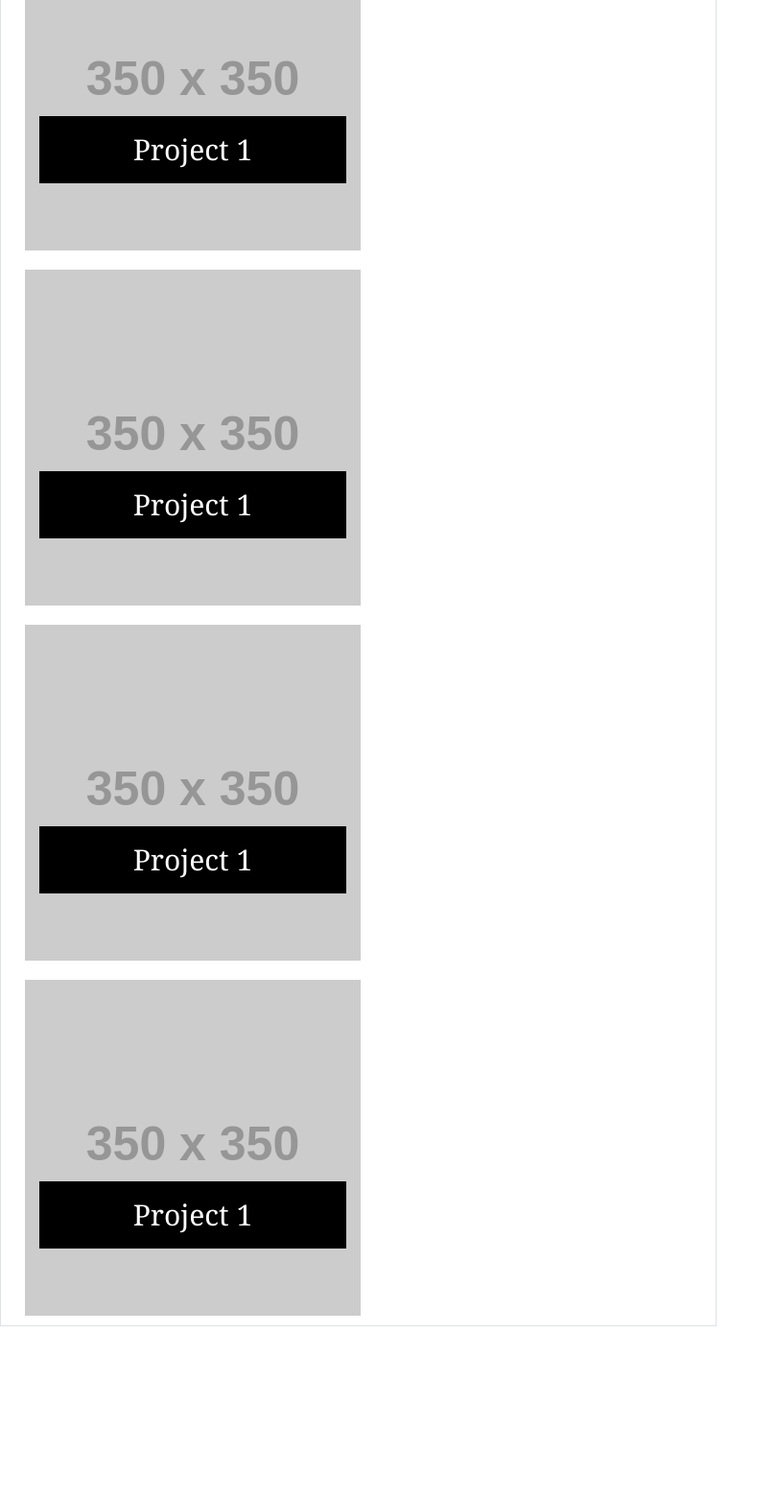
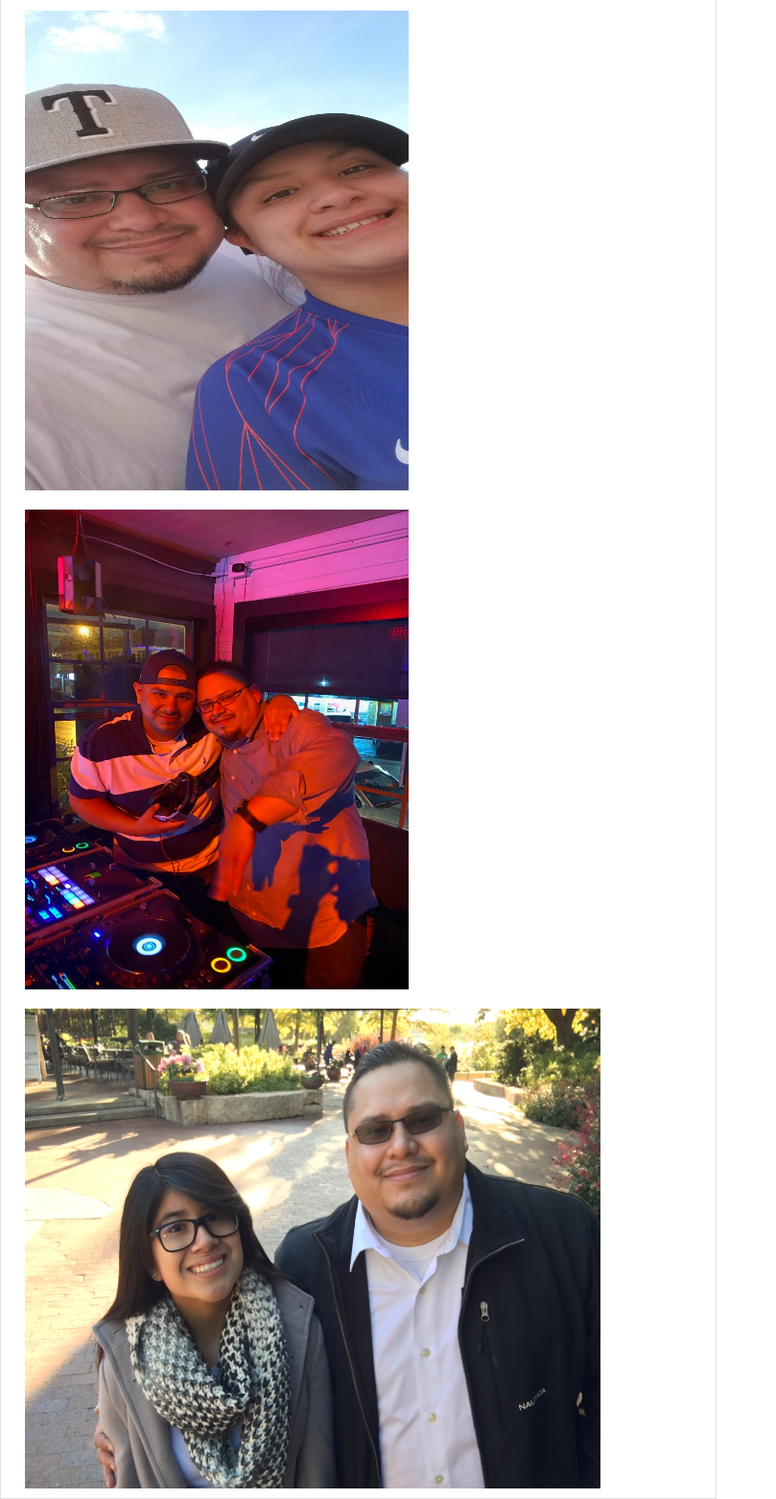
Before and after one commit to robertsantos-dfw/02-Homework, a plain HTML site: page portfolio.html in a window 1280 px wide. Shown: the part 1000-2562 px from the top of the page at 96% size, without its empty margins (0-809 px from the left). Before the commit the page ends 2382 px from the top, so only its background shows below. Drawn offline with nearby package versions, Linux system fonts and the light colour scheme; placeholder pictures from the web are drawn by us.

Commit message:
added additional pics for portfolio, updated index.html

```diff
--- a/portfolio.html
+++ b/portfolio.html
@@ -47,30 +47,26 @@
             <div class="col">
                 <div class="portfolios">
                     <div class="pf">
-                        <img src="https://placehold.it/350x350" alt="About Me">
-                        <div class="pftitle"><a href="#">Project 1</a></div>
+                        <img src="./Assets/Images/other1.jpg" width="300" height="400" alt="About Me">
+
                     </div>
                     <div class="pf">
-                        <img src="https://placehold.it/350x350" alt="About Me">
-                        <div class="pftitle"><a href="#">Project 1</a></div>
+                        <img src="./Assets/Images/other2.jpg" width="500" height="400" alt="About Me">
+
                     </div>
 
                     <div class="pf">
-                        <img src="https://placehold.it/350x350" alt="About Me">
-                        <div class="pftitle"><a href="#">Project 1</a></div>
-                    </div>
-                    <div class="pf">
-                        <img src="https://placehold.it/350x350" alt="About Me">
-                        <div class="pftitle"><a href="#">Project 1</a></div>
+                        <img src="./Assets/Images/other3.jpg" width="400" height="500" alt="About Me">
+
                     </div>
 
                     <div class="pf">
-                        <img src="https://placehold.it/350x350" alt="About Me">
-                        <div class="pftitle"><a href="#">Project 1</a></div>
+                        <img src="./Assets/Images/other4.jpg" width="400" height="500" alt="About Me">
+
                     </div>
                     <div class="pf">
-                        <img src="https://placehold.it/350x350" alt="About Me">
-                        <div class="pftitle"><a href="#">Project 1</a></div>
+                        <img src="./Assets/Images/other5.jpg" width="600" height="500" alt="About Me">
+
                     </div>
 
                 </div>
```
Also changed, not shown: Assets/Images/other1.jpg (added), Assets/Images/other2.jpg (added), Assets/Images/other3.jpg (added), Assets/Images/other4.jpg (added), Assets/Images/other5.JPG (added).
